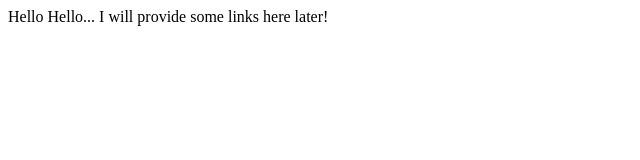
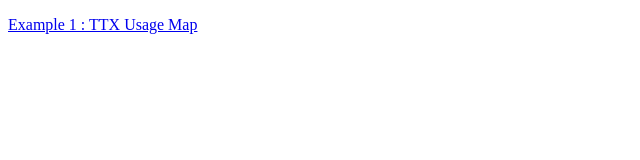
Before and after one commit to mostaphaRoudsari/visualization-experiments, a plain HTML site: page index.html in a window 1280 px wide. Shown: the whole page, without its empty margins (0-640 px from the left). Drawn offline with Linux system fonts and the light colour scheme.

Commit message:
Added links

```diff
--- a/index.html
+++ b/index.html
@@ -7,7 +7,8 @@
 </head>
 
 <body>
-
-Hello Hello... I will provide some links here later!
+	<p>
+		<a href="http://mostapharoudsari.github.io/visualization-experiments/TTXMap" target="_blank">Example 1 : TTX Usage Map</a>
+	</p>
 
 </body>
```
Also changed, not shown: 1 other file.
